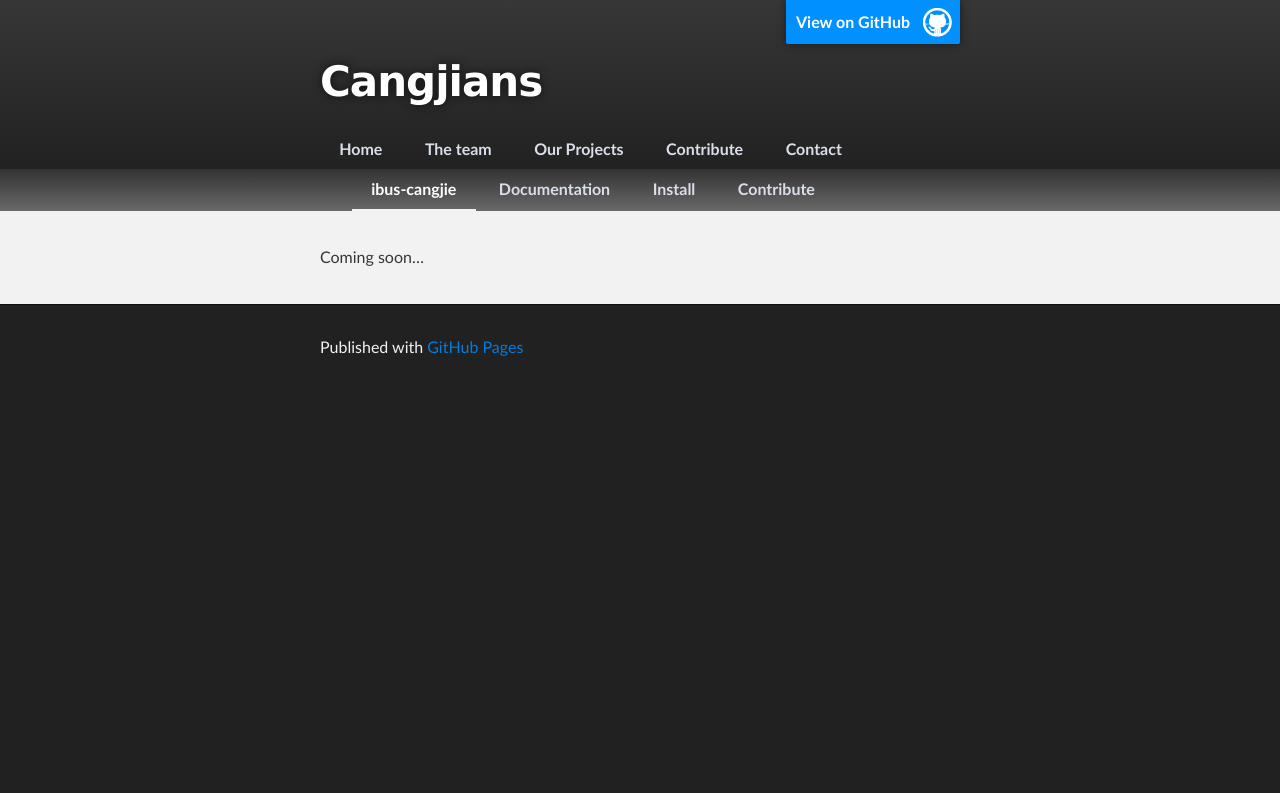
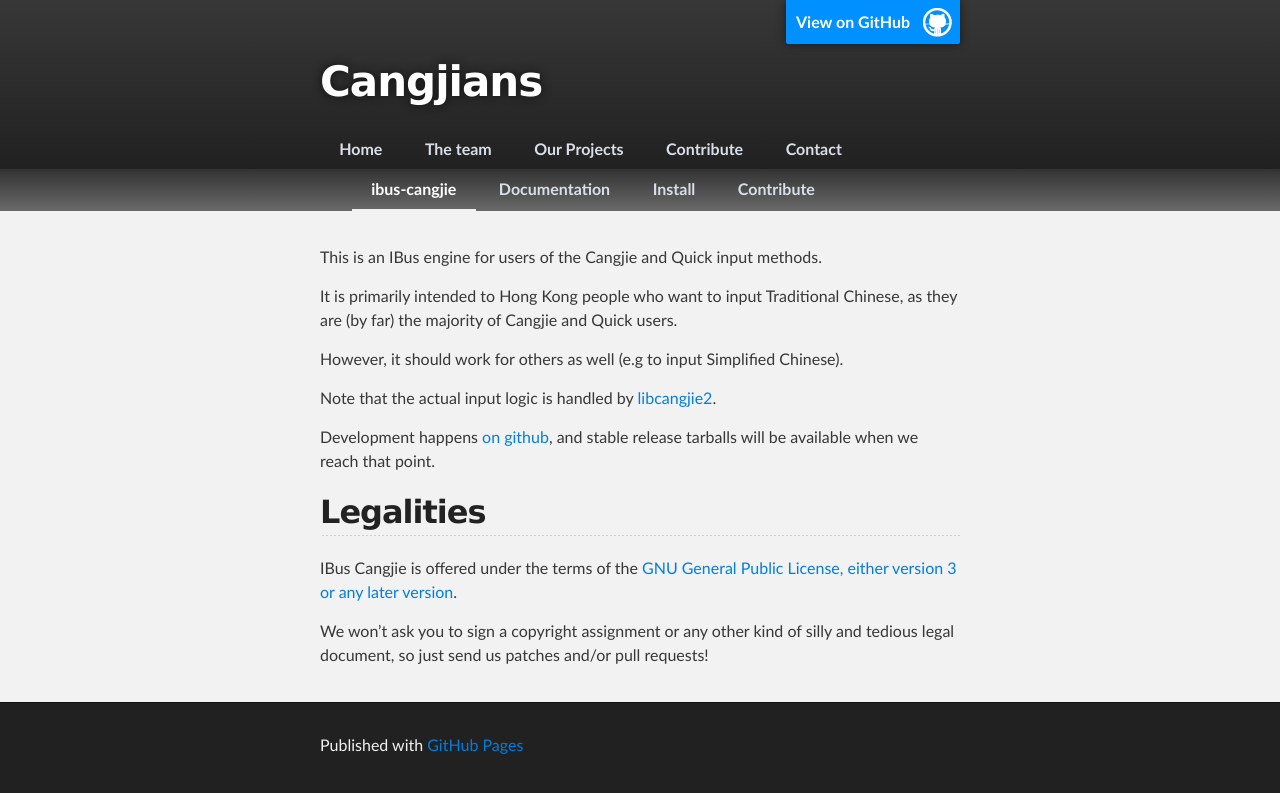
Before and after one commit to brendanhoran/cangjians.github.io, a Jekyll site: the page built from projects/ibus-cangjie/index.md, in a window 1280 px wide. Shown: the top 793 px of the page. Built offline with Jekyll 4.4.1, drawn with Linux system fonts in a browser that asks for light colours.

Commit message:
ibus-cangjie: Add the home page
This is once more just a copy of the README file.

```diff
--- a/projects/ibus-cangjie/index.md
+++ b/projects/ibus-cangjie/index.md
@@ -6,4 +6,23 @@
 sub: home
 ---
 
-Coming soon...
+This is an IBus engine for users of the Cangjie and Quick input methods.
+
+It is primarily intended to Hong Kong people who want to input Traditional
+Chinese, as they are (by far) the majority of Cangjie and Quick users.
+
+However, it should work for others as well (e.g to input Simplified Chinese).
+
+Note that the actual input logic is handled by
+[libcangjie2](https://github.com/Cangjians/libcangjie2).
+
+Development happens [on github](https://github.com/Cangjians/ibus-cangjie),
+and stable release tarballs will be available when we reach that point.
+
+## Legalities
+
+IBus Cangjie is offered under the terms of the
+[GNU General Public License, either version 3 or any later version](http://www.gnu.org/licenses/lgpl.html).
+
+We won't ask you to sign a copyright assignment or any other kind of silly and
+tedious legal document, so just send us patches and/or pull requests!
```
